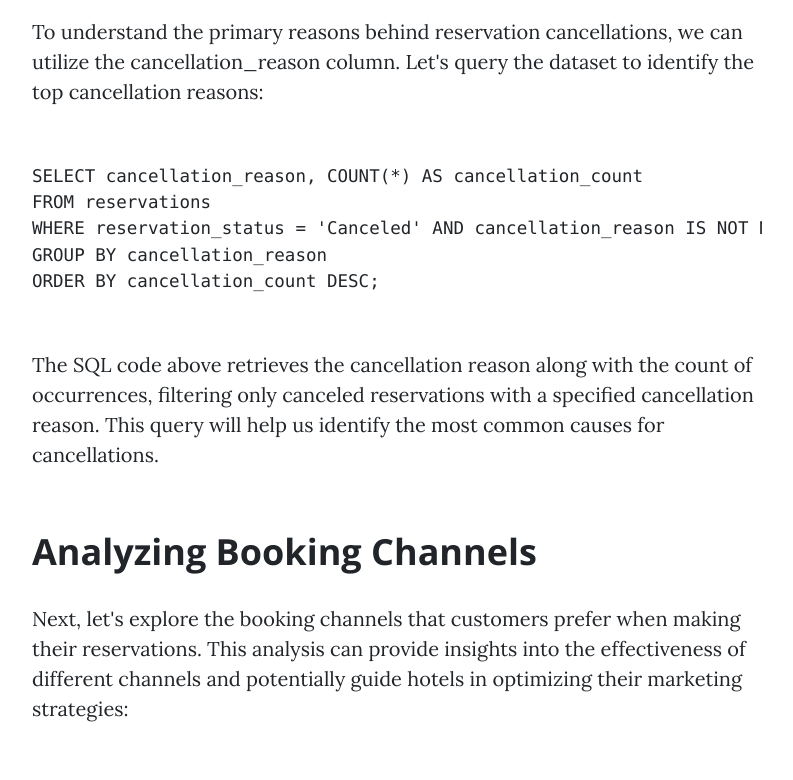
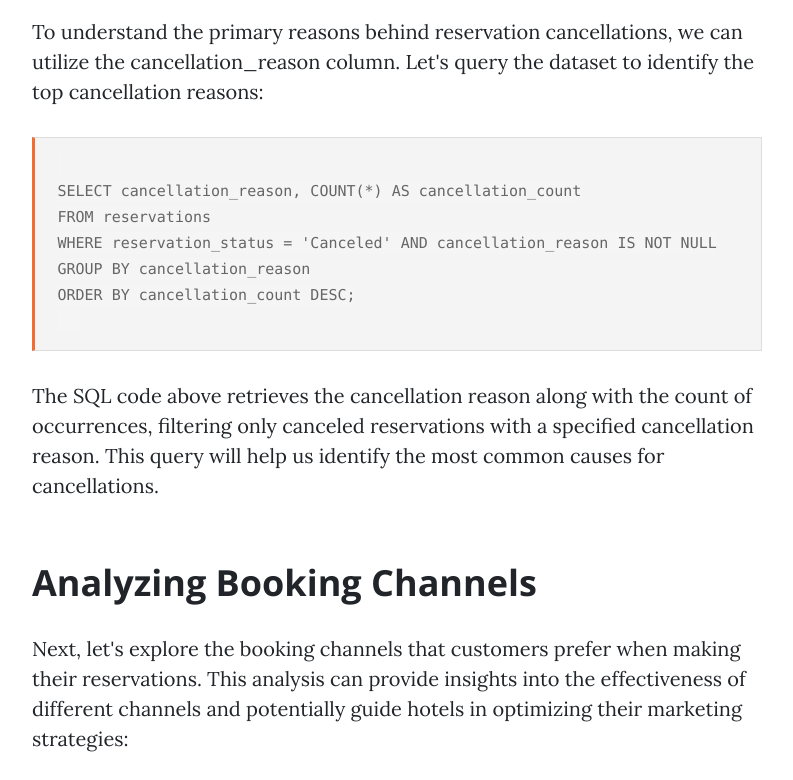
Before and after one commit to johnplakon/johnplakon.github.io, a website: page post3.html in a window 1280 px wide. Shown: the part 1960-2740 px from the top of the page, without its empty margins (243-1036 px from the left). Drawn offline with nearby package versions, Linux system fonts and the light colour scheme.

Commit message:
Update post3.html

```diff
--- a/post3.html
+++ b/post3.html
@@ -20,6 +20,31 @@
 
   <!-- Custom styles for this template -->
   <link href="css/clean-blog.min.css" rel="stylesheet">
+  <style>
+pre {
+    background: #f4f4f4;
+    border: 1px solid #ddd;
+    border-left: 3px solid #f36d33;
+    color: #666;
+    page-break-inside: avoid;
+    font-family: monospace;
+    font-size: 15px;
+    line-height: 1.6;
+    margin-bottom: 1.6em;
+    max-width: 100%;
+    overflow: auto;
+    padding: 1em 1.5em;
+    display: block;
+    word-wrap: break-word;
+}
+    code {
+      font-family: Consolas, monospace;
+      font-size: 14px;
+      background-color: #f5f5f5;
+      padding: 2px 4px;
+      border-radius: 4px;
+    }
+  </style>
 
 </head>
 
```
